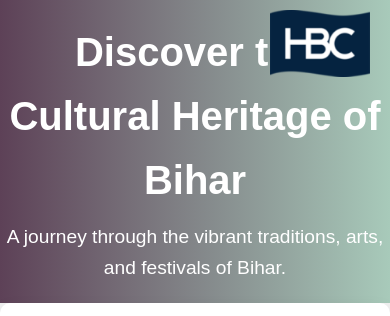
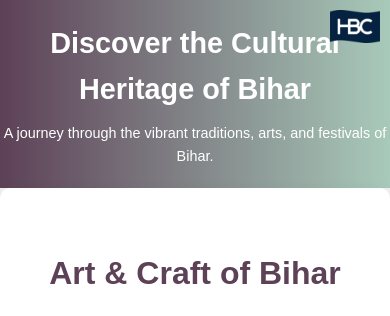
Before and after one commit to subramanya-Pradeep/DEI_HBC, a plain HTML site: page index.html in a window 390 px wide. Shown: the top 316 px of the page. Drawn offline with Linux system fonts and the light colour scheme.

Commit message:
Update index.html

```diff
--- a/index.html
+++ b/index.html
@@ -183,6 +183,45 @@
             border-radius: 10px;
             box-shadow: 0 10px 20px rgba(0, 0, 0, 0.1);
         }
+        header img.logo {
+            position: absolute;
+            top: 10px;
+            right: 20px;
+            width: 100px;
+            height: auto;
+        }
+
+        @media screen and (max-width: 768px) {
+            header img.logo {
+                width: 60px; /* Smaller size for mobile */
+                top: 15px;  /* Adjust top position */
+                right: 15px; /* Adjust right position */
+            }
+
+            header h1 {
+                font-size: 2em; /* Adjust font size for mobile */
+            }
+
+            header p {
+                font-size: 1em; /* Adjust font size for mobile */
+            }
+        }
+
+        @media screen and (max-width: 480px) {
+            header img.logo {
+                width: 50px; /* Even smaller size for very small screens */
+                top: 10px;  /* Further adjust top position */
+                right: 10px; /* Further adjust right position */
+            }
+
+            header h1 {
+                font-size: 1.8em; /* Adjust font size for small screens */
+            }
+
+            header p {
+                font-size: 0.9em; /* Adjust font size for small screens */
+            }
+        }
 
     </style>
 </head>
```
